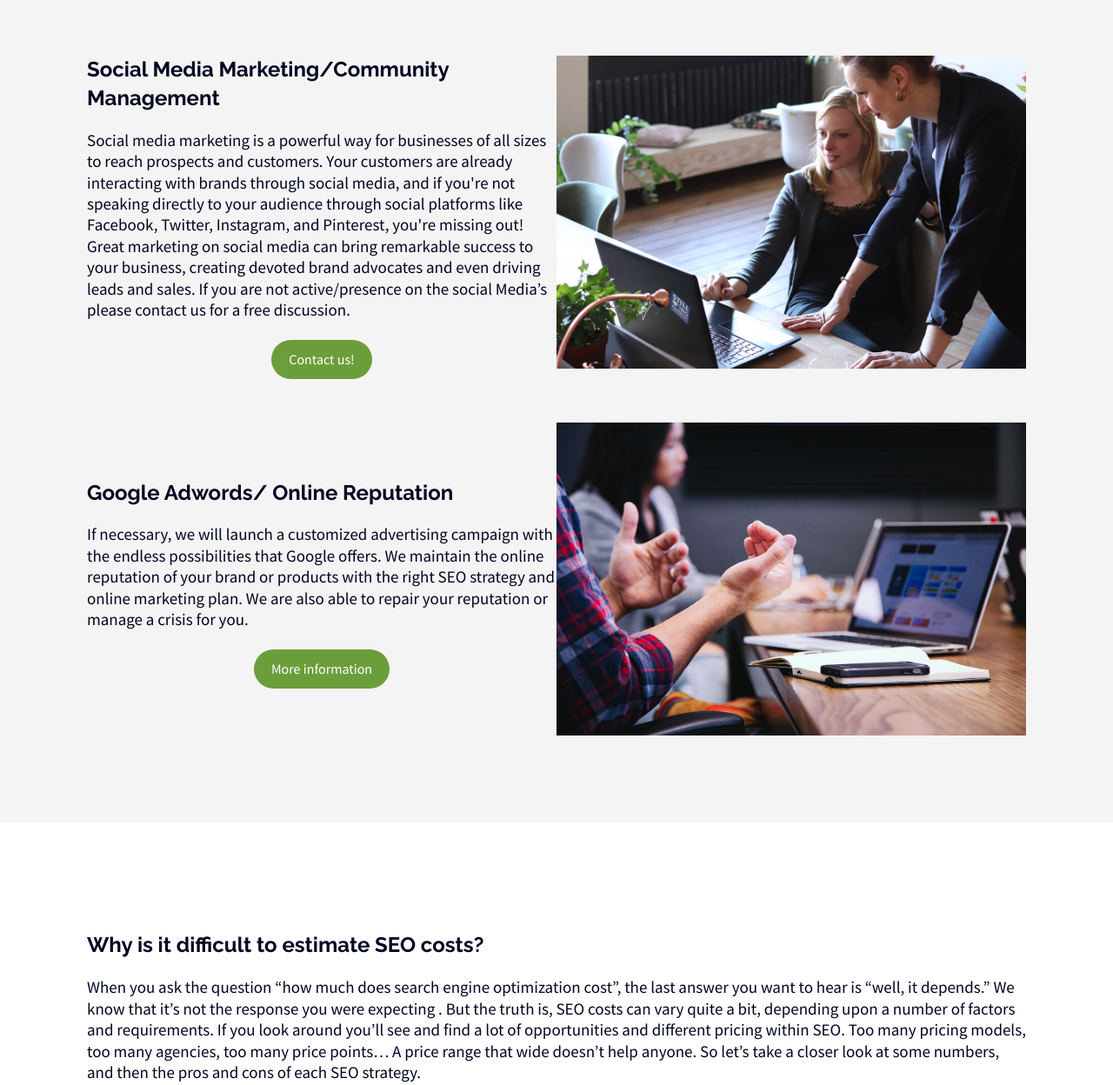
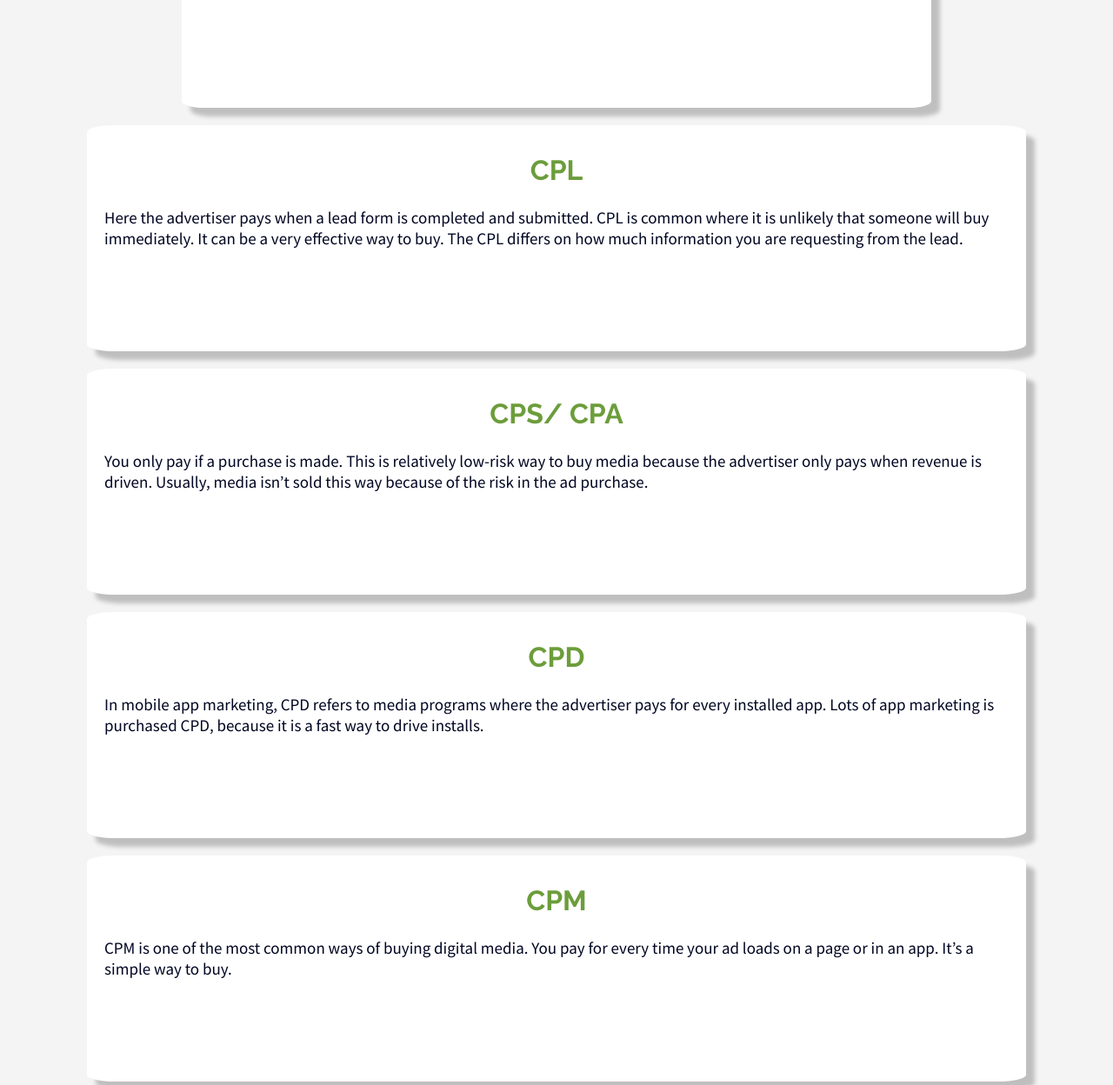
Before and after one commit to verathies/marketing-jll, a plain HTML site: page index.html in a window 1280 px wide. Shown: the part 948-2196 px from the top of the page at 87% size. Drawn offline with nearby package versions, Linux system fonts and the light colour scheme.

Commit message:
added styling capabilities

```diff
--- a/css/main.css
+++ b/css/main.css
@@ -111,10 +111,12 @@ body {
   color: #010622;
   text-align: left;
 }
+/**  general container styles & vertical spacing classes here **/
 
 .content-wrapper {   /* add padding  50px/ 30px of each section */
   padding: 50px 30px;
 }
+
 .full-width { /* align child divs center on x/y axis & row wrap */
   width: 100%;
   display: flex;
@@ -131,7 +133,38 @@ body {
   width: 100%;
 }
 
+.fifth-width { /*container for capabilities CPC-CPM*/
+  display: flex;
+  align-content: flex-start; /*align content at the y-axis*/
+  justify-content: center;
+  flex-flow: row wrap;
+  background-color: #ffff;
+  box-shadow: 10px 10px 5px #bfbfbf; /* soft shadow around container*/
+  min-height: 200px;
+  min-width: 200px;
+  margin: 10px 0;
+  border-radius: 3%; /*rounded corners*/
+  padding: 30px 20px 30px 20px;
+}
 
+.button { /* button styles */
+  border: none;
+  color: white;
+  padding: 13px 20px;
+  text-align: center;
+  text-decoration: none;
+  display: inline-block;
+  font-size: 1em;
+  border-radius: 30px;
+  cursor: pointer;
+  background-color: #6C9D3B;
+}
+
+.plus-padding-top{ /*adds additional padding at the top*/
+  padding-top:50px;
+}
+
+/**  general font styles here **/
 h2 {
   font-family:'Raleway', sans-serif;
   font-size: 1.5em;
@@ -142,6 +175,15 @@ h3 {
   font-family:'Raleway', sans-serif;
   font-size: 1.1875em;
   font-weight: bold;
+}
+
+h4 {
+  font-size: 2em;
+  font-weight: bold;
+  color: #6C9D3B;
+  font-family:'Raleway', sans-serif;
+  text-align: center;
+  margin: 0 auto;
 }
 
 p {
@@ -155,18 +197,6 @@ a {  /* hyperlink in e-mail address & nav */
   font-size: 1em;
 }
 
-.button { /* styling for button*/
-  border: none;
-  color: white;
-  padding: 13px 20px;
-  text-align: center;
-  text-decoration: none;
-  display: inline-block;
-  font-size: 1em;
-  border-radius: 30px;
-  cursor: pointer;
-  background-color: #6C9D3B;
-}
 
 /*******************************************************  CAPABILITIES-  MOBILE    **************************************************/
 
@@ -174,11 +204,11 @@ a {  /* hyperlink in e-mail address & nav */
   background-color: #F4F4F4;
 }
 
+/****** PART 1 CAPABILITIES - see .fifth-width container in general styles *******/
 
 /****** PART 2 CAPABILITIES *******/
 
 #capabilities h3 {
-  margin:60px 0 0 0;
   text-align: left;
   width: 100%;
 }
@@ -188,7 +218,6 @@ a {  /* hyperlink in e-mail address & nav */
   justify-content: center;
   align-items: center;
   flex-flow: row wrap;
-
   margin: 0;
 }
 
--- a/index.html
+++ b/index.html
@@ -48,19 +48,43 @@
     </div>
   </section>
 
+
   <section id="capabilities">
-  <!-- capabilities content part 1 here-->
+    <!-- capabilities content part 1 here-->
   <div class="content-wrapper"> <!-- container for padding -->
+    <h2>Capabilities</h2>
     <h3>Email Marketing</h3>
     <p>We work with country databases in Germany, Belgium and Spain. Here are the different email marketing services we provide :
     </p>
-
     <div class="full-width">
-      <div class="fifth-width"></div>
-      <div class="fifth-width"></div>
-      <div class="fifth-width"></div>
-      <div class="fifth-width"></div>
-      <div class="fifth-width"></div>
+      <div class="fifth-width">
+        <h4>CPC</h4>
+        <p>CPC stands for cost per click advertising. Here the advertiser pays when a click is made on an ad.
+        </p>
+      </div>
+      <div class="fifth-width">
+        <h4>CPL</h4>
+        <p>Here the advertiser pays when a lead form is completed and submitted. CPL is common where it is unlikely that someone will buy immediately.
+          It can be a very effective way to buy. The CPL differs on how much information you are requesting from the lead.
+        </p>
+      </div>
+      <div class="fifth-width">
+        <h4>CPS/ CPA</h4>
+        <p>You only pay if a purchase is made. This is relatively low-risk way to buy media because the advertiser only pays when revenue is driven.
+          Usually, media  isn’t sold this way because of the risk in the ad purchase.
+        </p>
+      </div>
+      <div class="fifth-width">
+        <h4>CPD</h4>
+        <p>In mobile app marketing, CPD refers to media programs where the advertiser pays for every installed app.
+          Lots of app marketing is purchased CPD, because it is a fast way to drive installs.
+        </p>
+      </div>
+      <div class="fifth-width">
+        <h4>CPM</h4>
+        <p>CPM is one of the most common ways of buying digital media. You pay for every time your ad loads on a page or in an app. It’s a simple way to buy.
+        </p>
+      </div>
     </div>
   </div>
   <!-- capabilities content part 2 here-->
@@ -82,7 +106,7 @@
       </div>
     </div>
     <div class="full-width">
-      <div class="half-width">
+      <div class="half-width plus-padding-top"> <!-- added class for additional padding-->
         <h3>Google Adwords/ <br>Online Reputation</h3>
         <p>If necessary, we will launch a customized advertising campaign with the endless possibilities that Google offers.
           We maintain the online reputation of your brand or products with the right SEO strategy and online marketing plan.
```
